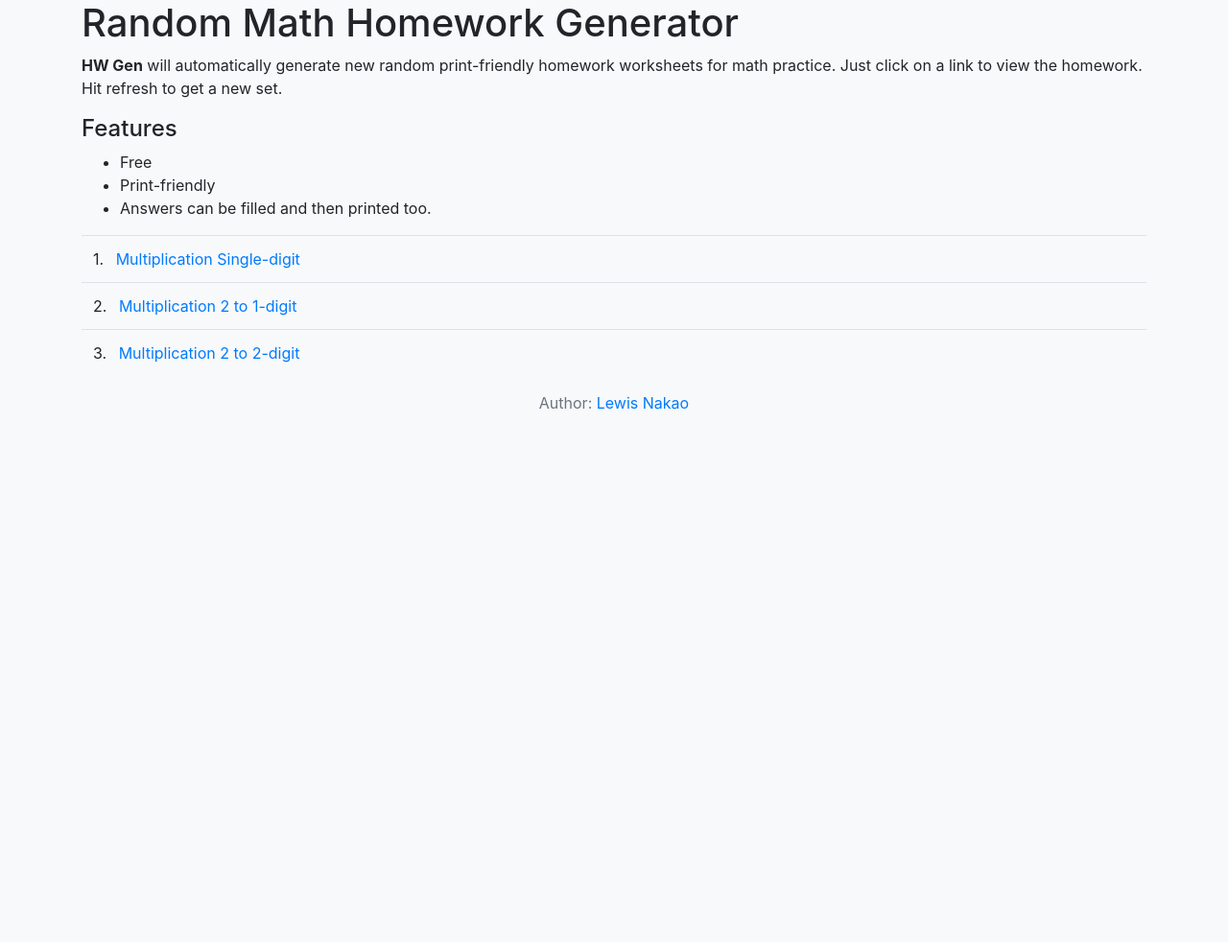
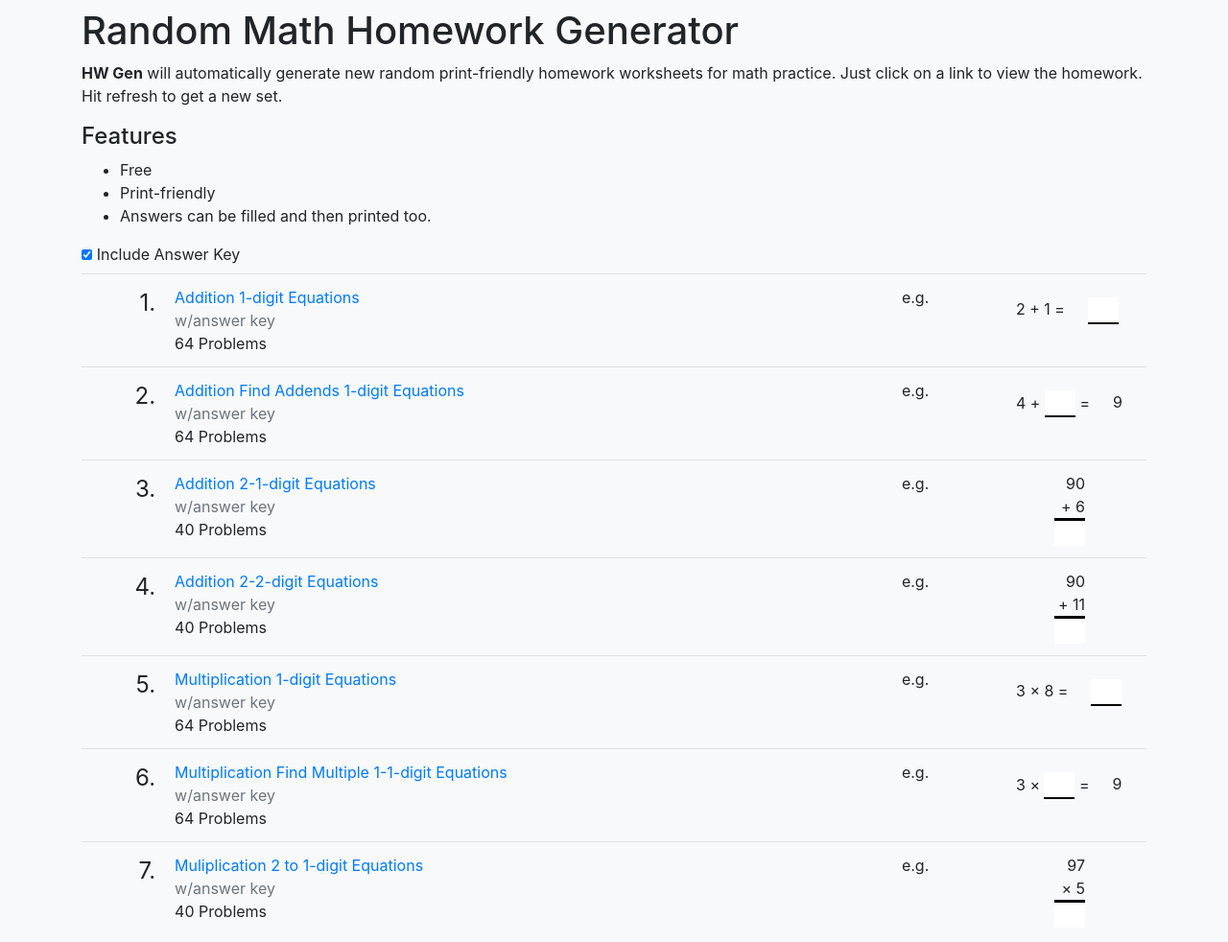
Before and after one commit to lewdev/hw-gen, a plain HTML site: page src/index.html in a window 1280 px wide. Shown: the top 982 px of the page at 96% size. Before the commit the page ends 800 px from the top, so only its background shows below. Drawn offline with nearby package versions, Linux system fonts and the light colour scheme.

Commit message:
More worksheets & optional answer key

```diff
--- a/src/index.html
+++ b/src/index.html
@@ -4,8 +4,9 @@
   <meta name="description" content="Automatically generate new random print-friendly homework worksheets for math practice.">
   <meta name="author" content="Lewis Nakao">
   <link rel="stylesheet" href="https://stackpath.bootstrapcdn.com/bootstrap/4.5.0/css/bootstrap.min.css" integrity="sha384-9aIt2nRpC12Uk9gS9baDl411NQApFmC26EwAOH8WgZl5MYYxFfc+NcPb1dKGj7Sk" crossorigin="anonymous">
+  <link rel="stylesheet" href="style.css">
 </head>
-<body class="bg-light">
+<body class="bg-light main">
 <div class="container">
   <h1>Random Math Homework Generator</h1>
   <p><strong>HW Gen</strong> will automatically generate new random print-friendly homework worksheets for math practice. Just click on a link to view the homework. Hit refresh to get a new set.</p>
@@ -15,30 +16,18 @@
     <li>Print-friendly</li>
     <li>Answers can be filled and then printed too.</li>
   </ul>
-  <table class="table"><tbody id="output">
-  </tbody></table>
+  <label class="d-block">
+    <div class="d-inline-block">
+      <input id="answerKeyCbx" type="checkbox" class="form-control" checked
+        onclick="toggleAnswerKey(this)"/>
+    </div>
+    <div class="d-inline-block">Include Answer Key</div>
+  </label>
+  <table class="table"><tbody id="output"></tbody></table>
   <div class="text-center text-muted">
     Author: <a href="http://lewdev.github.io">Lewis Nakao</a>
   </div>
-<script type="text/javascript">
-window.onload = () => {
-  const output = document.getElementById("output")
-    , arr = []
-  ;
-  output.innerHTML = data.map((a, i) => `<tr>
-    <td><span class="mr-2">${i + 1}.</span> <a href="${a.file}" target="_blank">${a.title}</a></td>
-  </tr>`).join("");
-};
-const data = [
-  { file: "multiplication.html", title: "Multiplication Single-digit " },
-  { file: "multiplication-2-1.html", title: "Multiplication 2 to 1-digit" },
-  { file: "multiplication-2-2.html", title: "Multiplication 2 to 2-digit" },
-];
-
-(function(i,s,o,g,r,a,m){i['GoogleAnalyticsObject']=r;i[r]=i[r]||function(){
-(i[r].q=i[r].q||[]).push(arguments)},i[r].l=1*new Date();a=s.createElement(o),
-m=s.getElementsByTagName(o)[0];a.async=1;a.src=g;m.parentNode.insertBefore(a,m)
-})(window,document,'script','//www.google-analytics.com/analytics.js','ga');
-ga('create', 'UA-2833478-13', 'auto');
-ga('send', 'pageview');
-</script></body></html>
+<script src="js/hw-gen.js"></script>
+<script src="js/hw-sets.js"></script>
+<script src="js/index.js"></script>
+<script src="js/google-analytics.js" type="text/javascipt"></script></body></html>
--- /dev/null
+++ b/src/js/google-analytics.js
@@ -0,0 +1,6 @@
+(function(i,s,o,g,r,a,m){i['GoogleAnalyticsObject']=r;i[r]=i[r]||function(){
+(i[r].q=i[r].q||[]).push(arguments)},i[r].l=1*new Date();a=s.createElement(o),
+m=s.getElementsByTagName(o)[0];a.async=1;a.src=g;m.parentNode.insertBefore(a,m)
+})(window,document,'script','//www.google-analytics.com/analytics.js','ga');
+ga('create', 'UA-2833478-13', 'auto');
+ga('send', 'pageview');
--- /dev/null
+++ b/src/js/hw-gen.js
@@ -0,0 +1,74 @@
+
+const rand = max => Math.floor(Math.random() * max);
+const randRange = (min, max) => rand(max - min) + min;
+const randArr = arr => arr[rand(arr.length)];
+const singleDigits = [2,3,4,5,6,7,8,9];
+const randNoOnes = () => randArr(singleDigits);
+const randRangeByDigits = (digits, noOnes = false) => {
+  if (noOnes && digits === 1) return randNoOnes();
+  const start = Math.pow(10, digits - 1);
+  const end = Math.pow(10, digits) - 1;
+  console.log({start, end})
+  return randRange(start, end);
+};
+const solution = (x, y, mathSymbol) => {
+  switch (mathSymbol) {
+    case "*": return x * y;
+    case "/": return x / y;
+    case "-": return x - y;
+    default: return x + y;
+  }
+};
+const getUrlParam = param => {
+  const paramMap = {};
+  const urlArr = document.location.href.split("?");
+  const queryParam = urlArr.length > 1 ? urlArr[1] : false;
+  if (queryParam) {
+    var paramArr = queryParam.split("&");
+    paramArr.map(paramSet => {
+      if (paramSet.indexOf(param + "=") === 0) {
+        paramMap[param] = paramSet.split("=")[1].replace(/%20/g, " ");
+      }
+    });
+  }
+  return paramMap[param] || false;
+};
+const genEquation = (xSize, ySize, mathSymbol, noOnes = false) => {
+  const x = randRangeByDigits(xSize, noOnes);
+  const y = randRangeByDigits(ySize, noOnes);
+  const z = solution(x, y, mathSymbol);
+  return { x, y, z };
+};
+const generate = (xSize, ySize, mathSymbol, count) => {
+  const arr = [];
+  if (xSize === 1 && ySize === 1) {
+    singleDigits.map(x => singleDigits.map(y => arr.push({ x, y, z: solution(x, y, mathSymbol) })));
+    arr.sort(() => Math.random() - 0.5); //shuffle
+    arr.sort(() => Math.random() - 0.5); //shuffle
+  }
+  else {
+    for (let i = 0; i < count; i++) {
+      arr.push(genEquation(xSize, ySize, mathSymbol));
+    }
+  }
+  return arr;
+};
+window.onload = () => {
+  const setName = getUrlParam("set") || "addition"
+    //, copies = getUrlParam("copies") || 1
+    , showAnswerKey = getUrlParam("showAnswerKey") || false
+    , output = document.getElementById("output")
+    , answerKey = document.getElementById("answerKey")
+    , titleDiv = document.getElementById("title")
+    , hwSet = hwSets[setName]
+    , { title, count, columns, xSize, ySize, mathSymbol, outputFunc, noOnes } = hwSet
+    , arr = generate(xSize, ySize, mathSymbol, count, noOnes)
+    , outputStr = arr.map((eq, i) => outputFunc(eq, i, columns)).join("")
+    , answersStr = showAnswerKey ? '<div class="answer-key-table">' + arr.map(hwSet.answerKey).map((a, i) =>
+      `<span class="answer-key">${i + 1}.) ${a}</span>`).join("") + '</div>' : ''
+  ;
+  document.title = title;
+  titleDiv.innerHTML = title;
+  output.innerHTML = '<tr>' + outputStr + '</tr>';
+  answerKey.innerHTML = answersStr;
+};
--- /dev/null
+++ b/src/js/hw-sets.js
@@ -0,0 +1,112 @@
+const hwSets = {
+  "addition": {
+    title: "Addition 1-digit Equations",
+    count: 20,
+    columns: 3,
+    xSize: 1,
+    ySize: 1,
+    mathSymbol: "+",
+    outputFunc: (eq, i, columns) => `
+      <td class="inline-equation text-nowrap">
+        <span class="number">${i + 1}.)</span>${eq.x} + ${eq.y} =
+      </td>
+      <td class="answer"><input type="text" class="answer-input-d"/></td>
+    ${((i + 1) % columns) === 0 ? '</tr><tr>' : ''}`,
+    answerKey: eq => eq.z,
+  },
+  "addition-find-addends": {
+    title: "Addition Find Addends 1-digit Equations",
+    count: 20,
+    columns: 3,
+    xSize: 1, ySize: 1, mathSymbol: "+",
+    outputFunc: (eq, i, columns) => `
+    <td class="inline-equation text-nowrap">
+      <span class="text-muted mr-2 number">${i + 1}.)</span>
+      ${eq.x} + <input type="text" class="answer-input-d"/> =
+    </td>
+    <td class="answer">${eq.z}</td>
+    ${((i + 1) % columns) === 0 ? '</tr><tr>' : ''}`,
+    answerKey: eq => eq.y,
+  },
+  "addition-2-1": {
+    title: "Addition 2-1-digit Equations",
+    count: 40, columns: 4,
+    xSize: 2, ySize: 1, noOnes: true, mathSymbol: "+",
+    outputFunc: (eq, i, columns) => `
+    <td><span class="number">${i + 1}.)</span></td>
+    <td class="pb-5">
+      <div class="equation">${eq.x}</div>
+      <div class="equation">+ ${eq.y}</div>
+      <div class=" equation"><input type="text" class="answer-input"/></div>
+    </td>
+    ${((i + 1) % columns) === 0 ? '</tr><tr>' : ''}`,
+    answerKey: eq => eq.z,
+  },
+  "addition-2-2": {
+    title: "Addition 2-2-digit Equations",
+    count: 40, columns: 4,
+    xSize: 2, ySize: 2, noOnes: true, mathSymbol: "+",
+    outputFunc: (eq, i, columns) => `
+    <td><span class="number">${i + 1}.)</span></td>
+    <td class="pb-5">
+      <div class="equation">${eq.x}</div>
+      <div class="equation">+ ${eq.y}</div>
+      <div class=" equation"><input type="text" class="answer-input"/></div>
+    </td>
+    ${((i + 1) % columns) === 0 ? '</tr><tr>' : ''}`,
+    answerKey: eq => eq.z,
+  },
+  "multiplication": {
+    title: "Multiplication 1-digit Equations",
+    count: 64,
+    columns: 3,
+    xSize: 1,
+    ySize: 1,
+    mathSymbol: "*",
+    outputFunc: (eq, i, columns) => `
+    <td class="inline-equation text-nowrap">
+      <span class="number">${i + 1}.)</span> ${eq.x} &times; ${eq.y} =
+    </td>
+    <td class="answer">
+      <input type="text" class="answer-input-d"/>
+    </td>
+    ${((i + 1) % columns) === 0 ? '</tr><tr>' : ''}`,
+    answerKey: eq => eq.z,
+  },
+  "multiplication-find-multiple": {
+    title: "Multiplication Find Multiple 1-1-digit Equations",
+    count: 20,
+    columns: 3,
+    xSize: 1,
+    ySize: 1,
+    mathSymbol: "*",
+    outputFunc: (eq, i, columns) => `
+    <td class="inline-equation text-nowrap">
+      <span class="number">${i + 1}.)</span> ${eq.x} &times;
+      <input type="text" class="answer-input-d"/> =
+    </td>
+    <td class="answer">
+      ${eq.z}
+    </td>
+    ${((i + 1) % columns) === 0 ? '</tr><tr>' : ''}`,
+    answerKey: eq => eq.y,
+  },
+  "multiplication-2-1": {
+    title: "Muliplication 2 to 1-digit Equations",
+    count: 40,
+    columns: 4,
+    xSize: 2,
+    ySize: 1,
+    mathSymbol: "*",
+    noOnes: true,
+    outputFunc: (eq, i, columns) => `
+    <td><span class="number">${i + 1}.)</span></td>
+    <td class="pb-5">
+      <div class="equation">${eq.x}</div>
+      <div class="equation">&times; ${eq.y}</div>
+      <div class=" equation"><input type="text" class="answer-input"/></div>
+    </td>
+    ${((i + 1) % columns) === 0 ? '</tr><tr>' : ''}`,
+    answerKey: eq => eq.y,
+  },
+};
--- /dev/null
+++ b/src/js/index.js
@@ -0,0 +1,28 @@
+let answerKeyCbx = document.getElementById("answerKeyCbx");
+let answerKey = answerKeyCbx.checked;
+const toggleAnswerKey = elem => {
+  answerKey = elem.checked;
+  render();
+};
+window.onload = () => render();
+const render = () => {
+  const output = document.getElementById("output");
+  output.innerHTML = Object.keys(hwSets).map((a, i) => {
+    const {title, xSize, ySize, mathSymbol, outputFunc, count} = hwSets[a];
+    const eq = genEquation(xSize, ySize, mathSymbol);
+    const eqStr = outputFunc(eq, -1, 0);
+    return `<tr>
+    <td class="text-right pr-0 text-sm">
+      <span class="mr-2 number">${i + 1}.</span>
+    </td>
+    <td>
+      <a href="worksheet.html?set=${a}${answerKey ? '&showAnswerKey=1' : ''}" target="_blank">${title}</a>
+      ${answerKey ? '<div class="text-muted">w/answer key</div>' : ''}
+      ${xSize === 1 && ySize === 1 ? 64 : count} Problems
+    </td>
+    <td>e.g.</td>
+    <td style="width:10rem;">
+      <table class="w-50"><tbody><tr class="example">${eqStr}</tr></tbody></table>
+    </td>
+  </tr>`}).join("");
+};
--- a/src/style.css
+++ b/src/style.css
@@ -1,4 +1,12 @@
-body { font-size: 2.3rem; }
+body {
+  font-size: 2.3rem;
+  margin: 1.5rem;
+}
+body.main {
+  font-size: 1rem;
+  margin: .5rem;
+}
+#answerKeyCbx { width: .7rem; height: .7rem; }
 .my-table > tbody > tr > td { border-top: 0; }
 .inline-equation {
   width: 16rem;
@@ -8,7 +16,18 @@ body { font-size: 2.3rem; }
   width: 6rem;
   text-align: right;
 }
-.number { width: 2rem; text-align: right; }
+.example > td .number { display: none; }
+.example > td { border: 0; text-align: right; }
+.example > td .equation { width: 3rem !important; }
+.example > td.pb-5 { padding-bottom: 0 !important; padding-top: 0; }
+.example .answer-input-d, .example .answer-input { width: 2rem; }
+
+.number {
+  font-size: 1.5rem;
+  width: 2rem;
+  text-align: right;
+  margin-right: 1rem;
+}
 .answer { width: 5rem; }
 .text-input { border: 0px; border-bottom: 3px solid black; }
 .answer-input {
@@ -20,7 +39,17 @@ body { font-size: 2.3rem; }
 .answer-input-d {
   border: 0px;
   border-bottom: 2px solid black;
-  width: 6rem;
-  text-align: right;
+  width: 5rem;
+  text-align: center;
 }
-@media print { .no-print { display: none; } }
+.answer-key-table {
+  font-size: 12px;
+}
+.answer-key {
+  width: 4rem;
+  display: inline-block;
+}
+@media print {
+  .no-print { display: none; }
+  body { margin: 0;}
+}
```
Also changed, not shown: src/multiplication-2-1.html (deleted, +0 -59 lines), src/multiplication-2-2.html (deleted, +0 -59 lines), src/multiplication.html (deleted, +0 -49 lines), src/worksheet.html (added, +26 -0 lines). Lines whose indentation alone changed are shown as unchanged.
